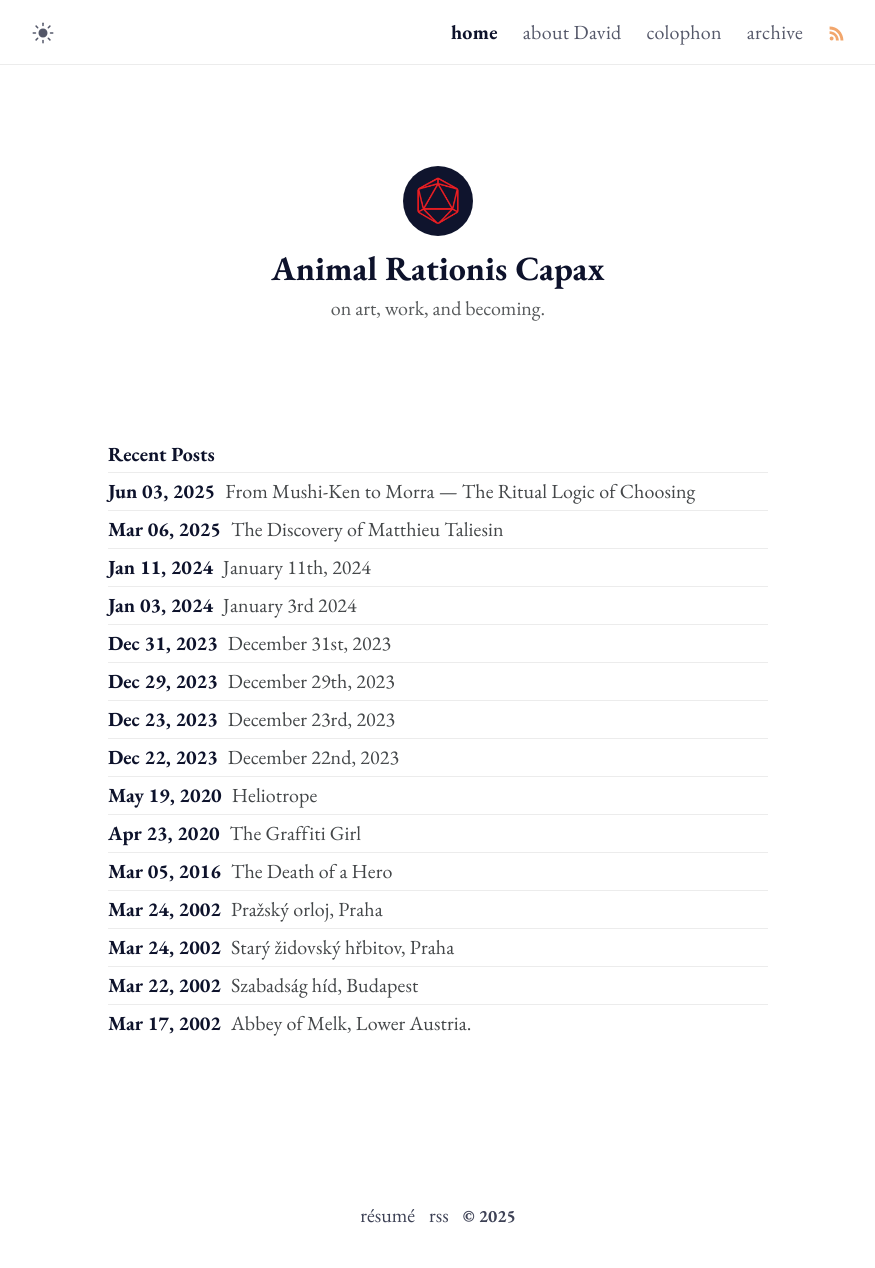
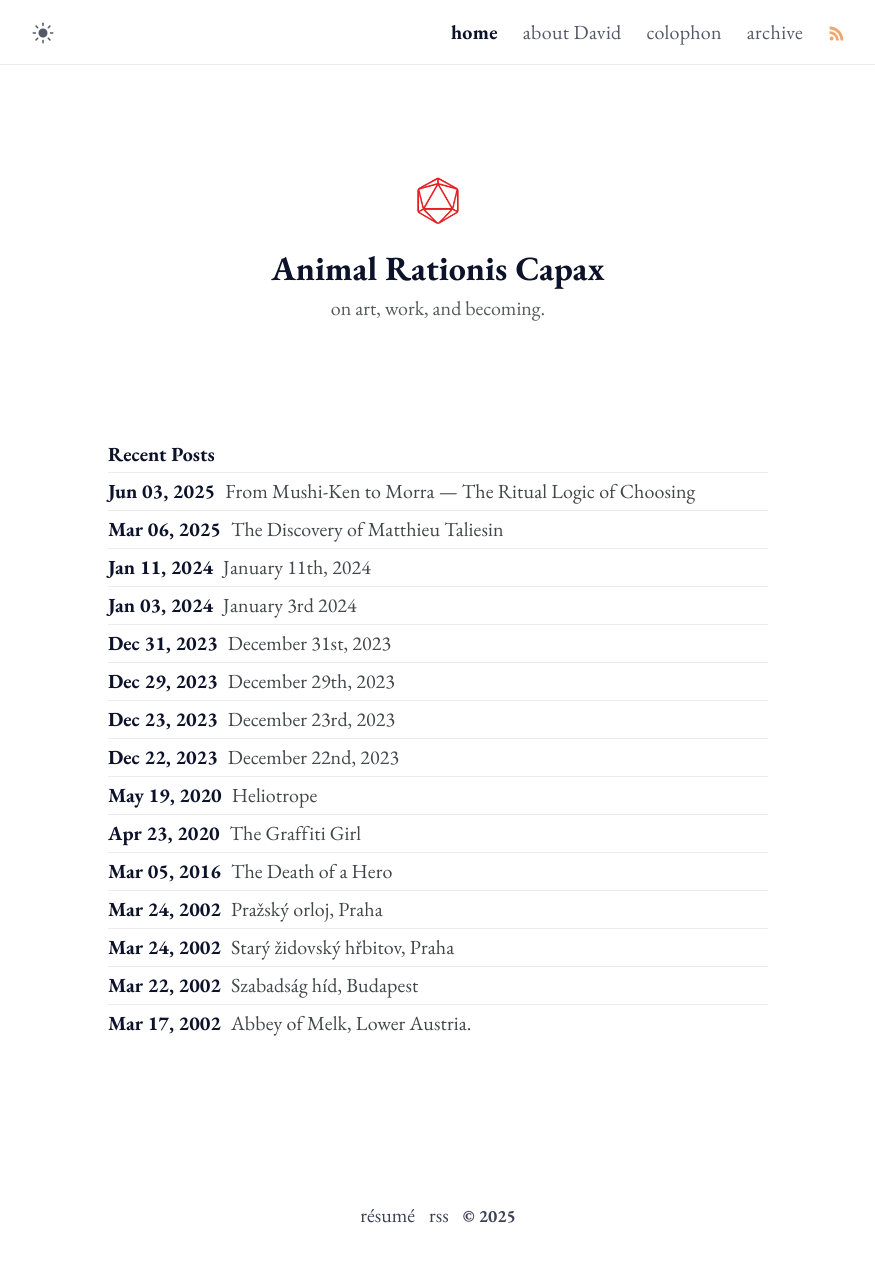
Before and after one commit to davidglidden/davidglidden.github.io, a Jekyll site: the page built from index.md, in a window 1280 px wide. Shown: the whole page, without its empty margins (202-1077 px from the left). Built offline with Jekyll 4.4.1, drawn with Linux system fonts in a browser that asks for light colours.

Commit message:
Update _layout.scss
pesky avatar background fix

```diff
--- a/_sass/klise/_layout.scss
+++ b/_sass/klise/_layout.scss
@@ -193,7 +193,7 @@
     height: 70px;
     border-radius: 100%;
     user-select: none;
-    background-color: $black;
+    background-color: transparent; /* was background-color: $black; */
     -ms-user-select: none;
     -webkit-user-select: none;
     -webkit-animation: 0.5s ease-in forwards fadein;
```
